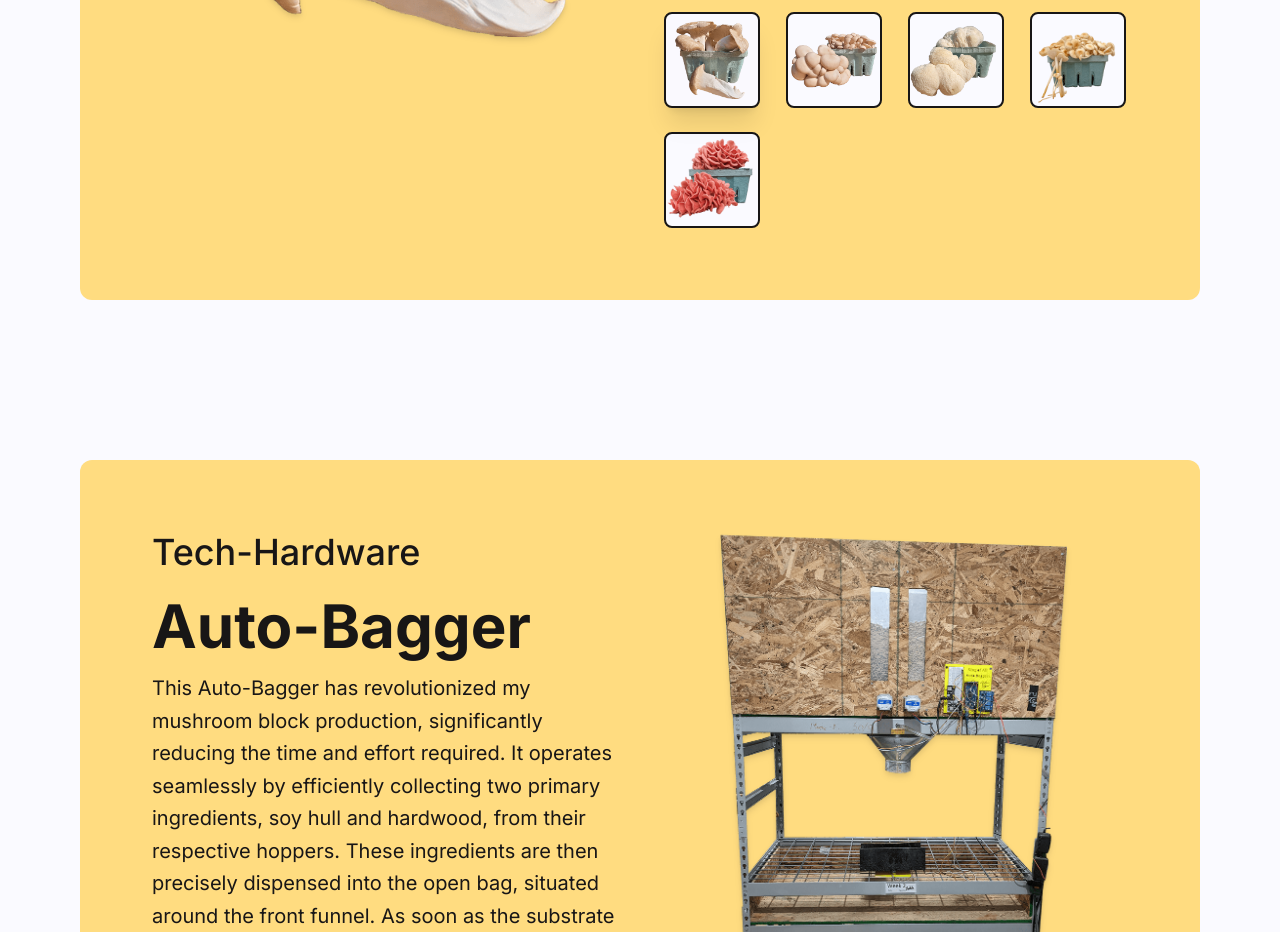
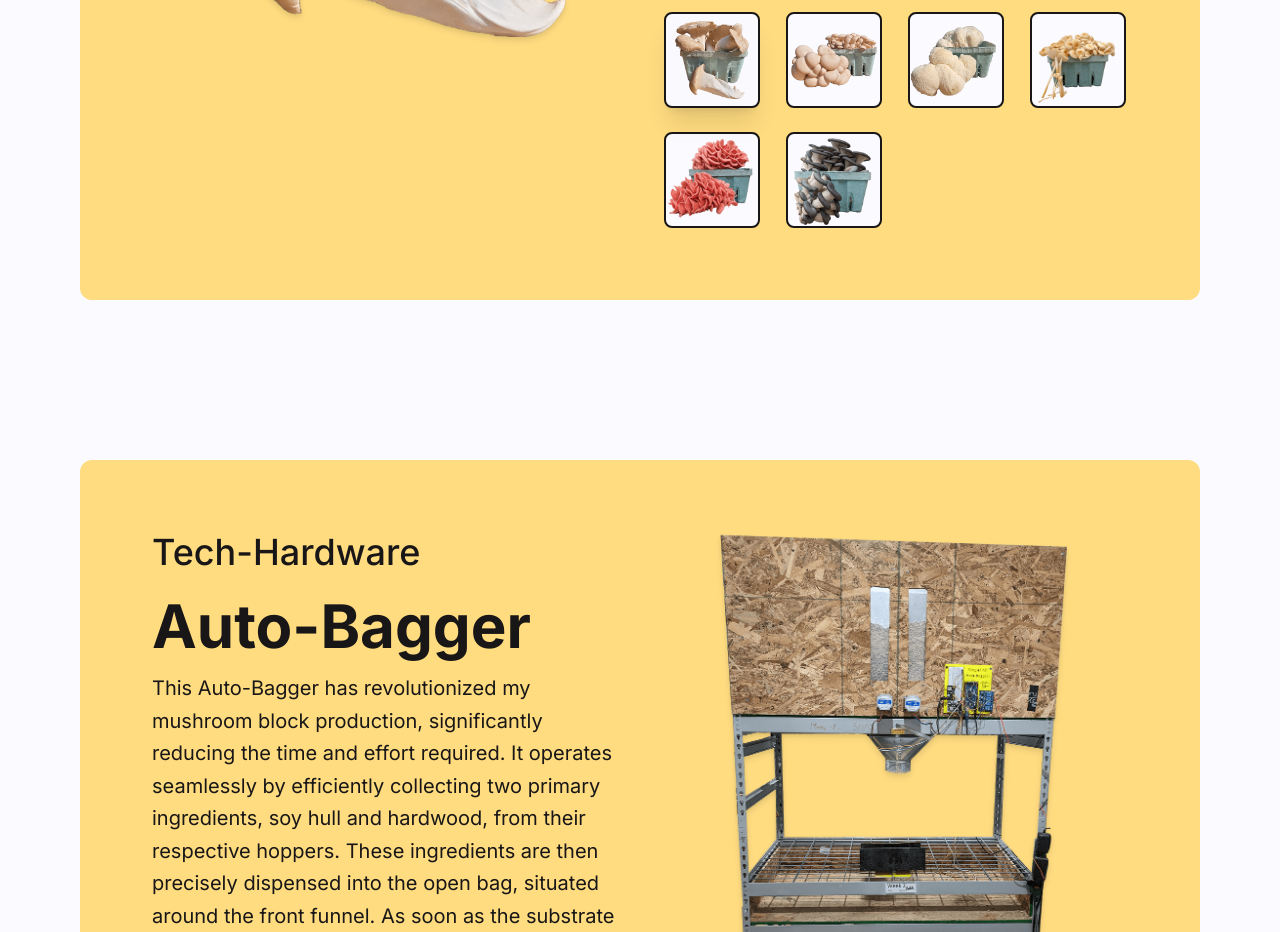
Before and after one commit to HunterVargo/Mountain-View-Mushrooms, a React (Create React App) app: page /product in a window 1280 px wide. Shown: the part 860-1792 px from the top of the page. Built offline with nearby package versions, Linux system fonts and the light colour scheme.

Commit message:
Add: Blue and Data

```diff
--- a/src/Data/ProductPgData.js
+++ b/src/Data/ProductPgData.js
@@ -40,6 +40,14 @@ const ProductPgData = {
         Description:
           "The pink oyster mushroom (Pleurotus djamor) stands out among its oyster mushroom counterparts due to its distinctive and vibrant pink hue. It offers a mild, anise-like taste and a tender, velvety texture when cooked, providing a unique culinary experience that sets it apart from the more common varieties.",
         Image: "Pink.png",
+      },
+      {
+        id: "6",
+        type: "Mushroom",
+        Species: "Blue Oyster",
+        Description:
+          "The Blue Oyster Mushroom, belonging to the Pleurotus ostreatus species, is distinguished by its unique characteristics. Featuring a distinct blue hue and a fan-shaped cap, this mushroom adds sophistication to culinary creations. Notably, it possesses a subtle savory flavor and a tender texture, making it adaptable for sautéing and grilling. What sets it apart further is its meaty stem, contributing to its overall robustness. Whether incorporated into risottos, pasta dishes, or other recipes, the Blue Oyster Mushroom offers a refined and substantial addition to your culinary repertoire.",
+        Image: "Blue.png",
       },
     ],
     TechHardware: [
```
Also changed, not shown: public/Img/Blue.png (added).
